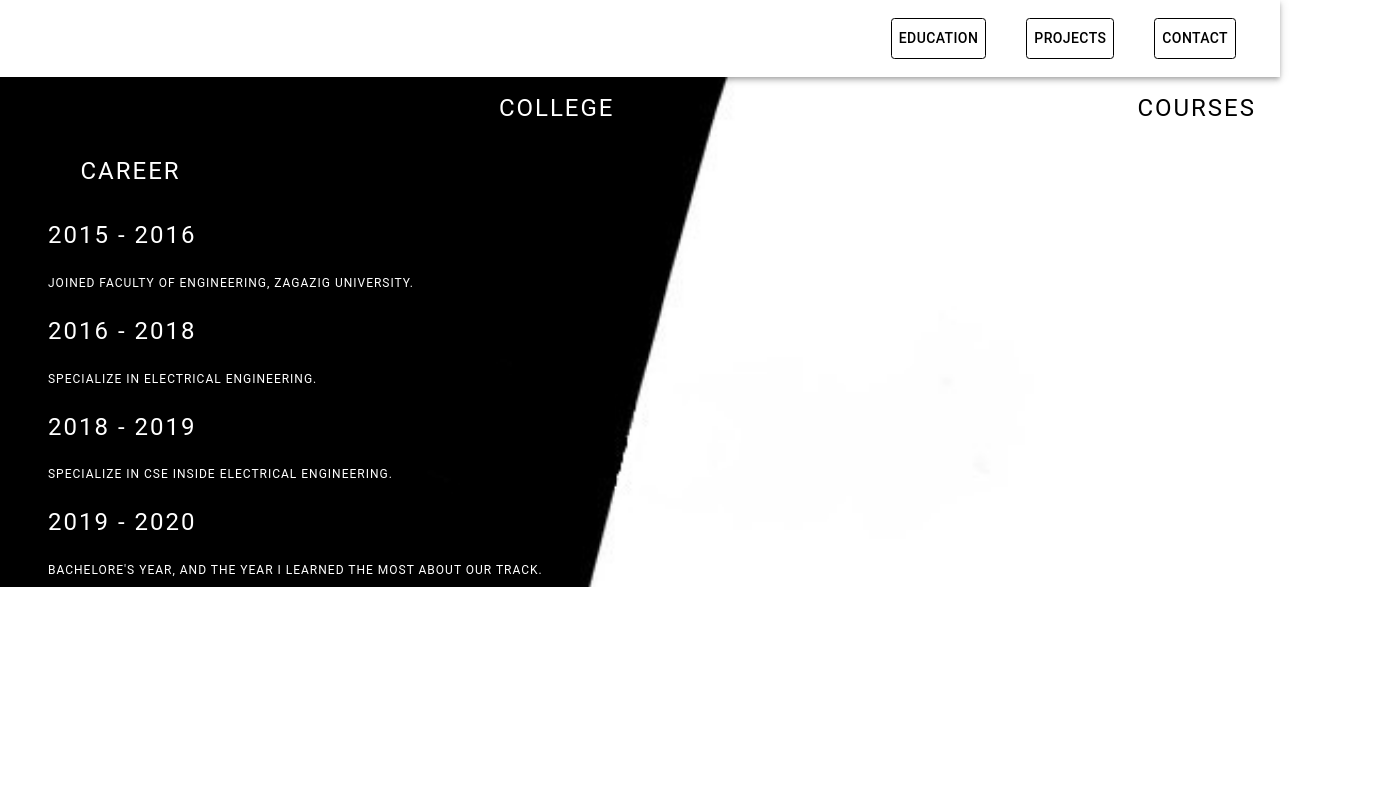
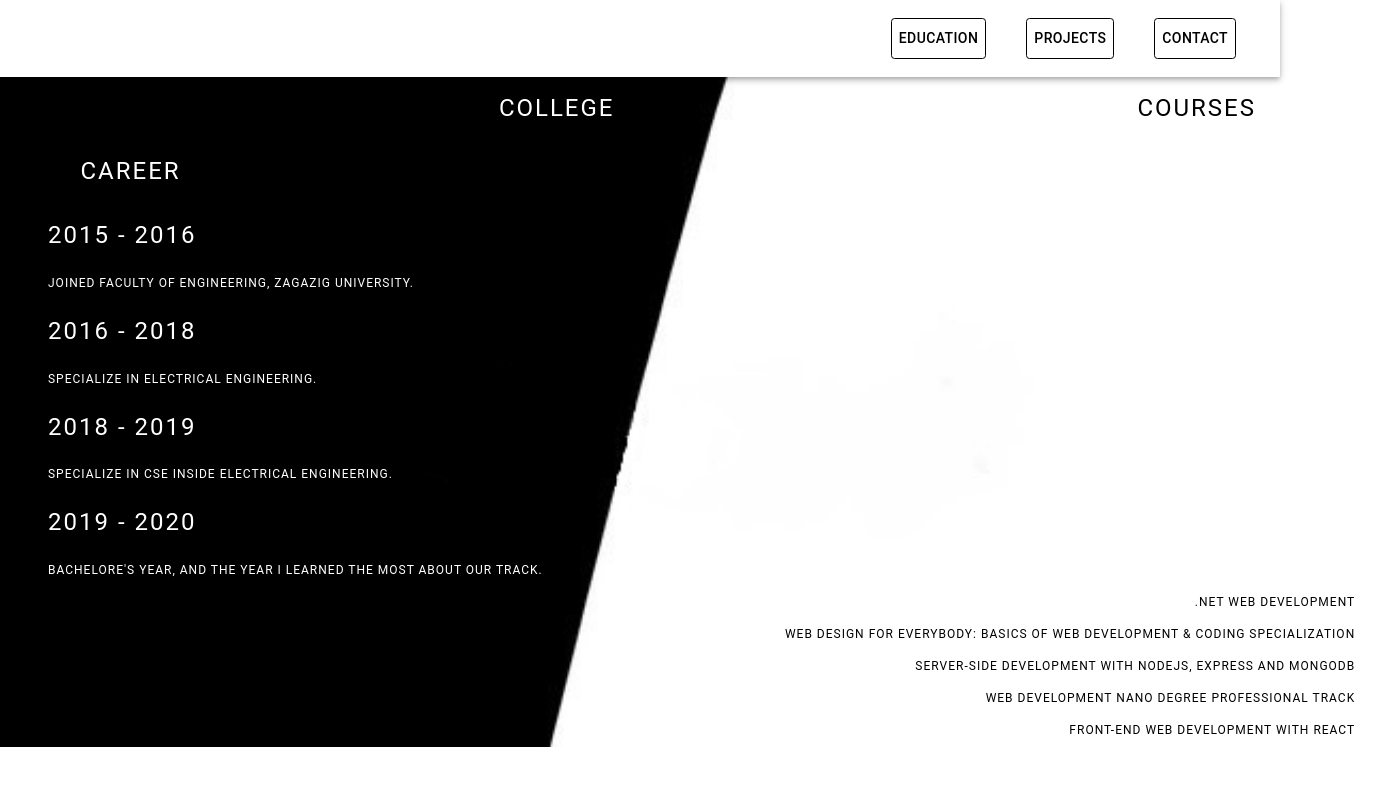
Before and after one commit to yossef-khaled/yossef-khaled.github.io, a React (Create React App) app: page /education in a window 1280 px wide. Shown: the top 786 px of the page, 1379 px wide, since content can reach past the window. Built offline with nearby package versions, Linux system fonts and the light colour scheme.

Commit message:
Make use of the course component.

```diff
--- a/src/Components/EducationComponent/Education.jsx
+++ b/src/Components/EducationComponent/Education.jsx
@@ -3,10 +3,10 @@ import Container from '@material-ui/core/Container';
 import { PropTypes } from 'prop-types';
 import { withStyles } from '@material-ui/core/styles';
 import Typography from '@material-ui/core/Typography';
-import Breadcrumbs from '@material-ui/core/Breadcrumbs';
-import bwDiagonally from '../../Shared/images/black-white-diagonally.jpg'
-import Header from '../HeaderComponent/Header'
-
+import bwDiagonally from '../../Shared/images/black-white-diagonally.jpg';
+import Header from '../HeaderComponent/Header';
+import Course from '../CourseComponent/Course';
+import COURSES_DATA from '../../Shared/Data/Courses';
 
 const styles = {
     collegeSec: {
@@ -38,6 +38,12 @@ function Education(props) {
     const {classes} = props;
 
     props.onEducationRender(bwDiagonally);
+
+    const courses = COURSES_DATA.map((course) => {
+        return(
+            <Course courseName={course.name}/>
+        );
+    });
 
     return(
         <>
@@ -86,7 +92,7 @@ function Education(props) {
                 </Typography>
             </Container>
             <Container>
-
+                {courses}
             </Container>
         </>
     );
```
